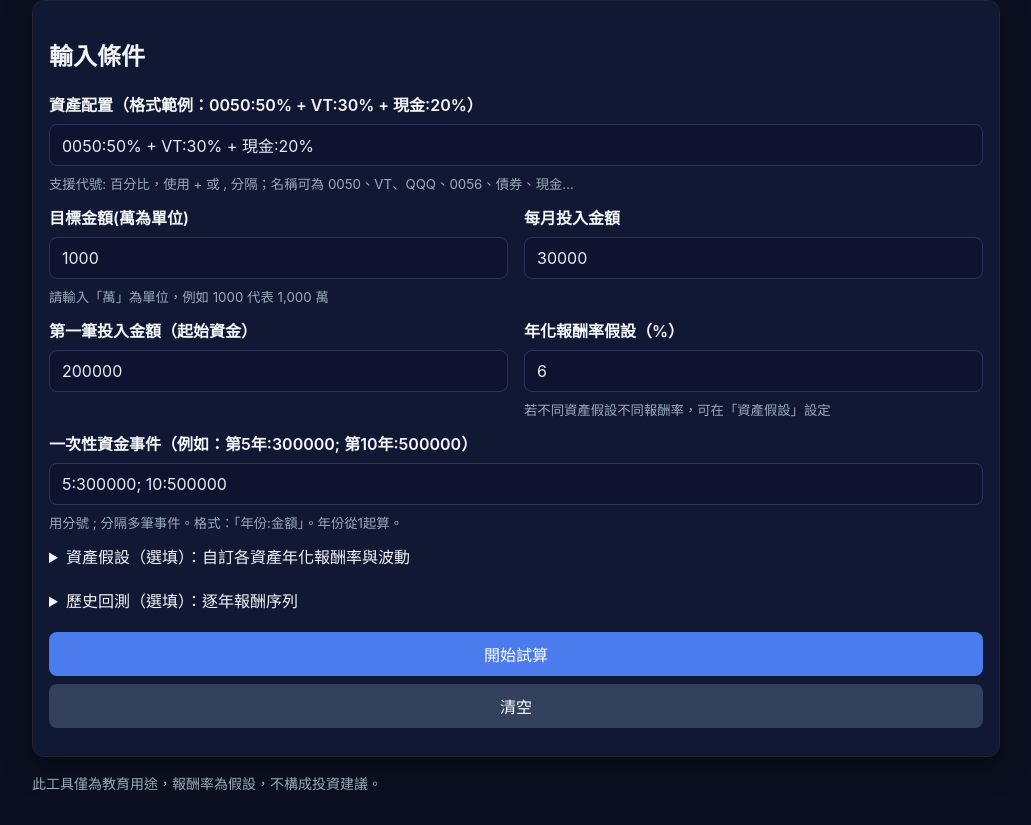
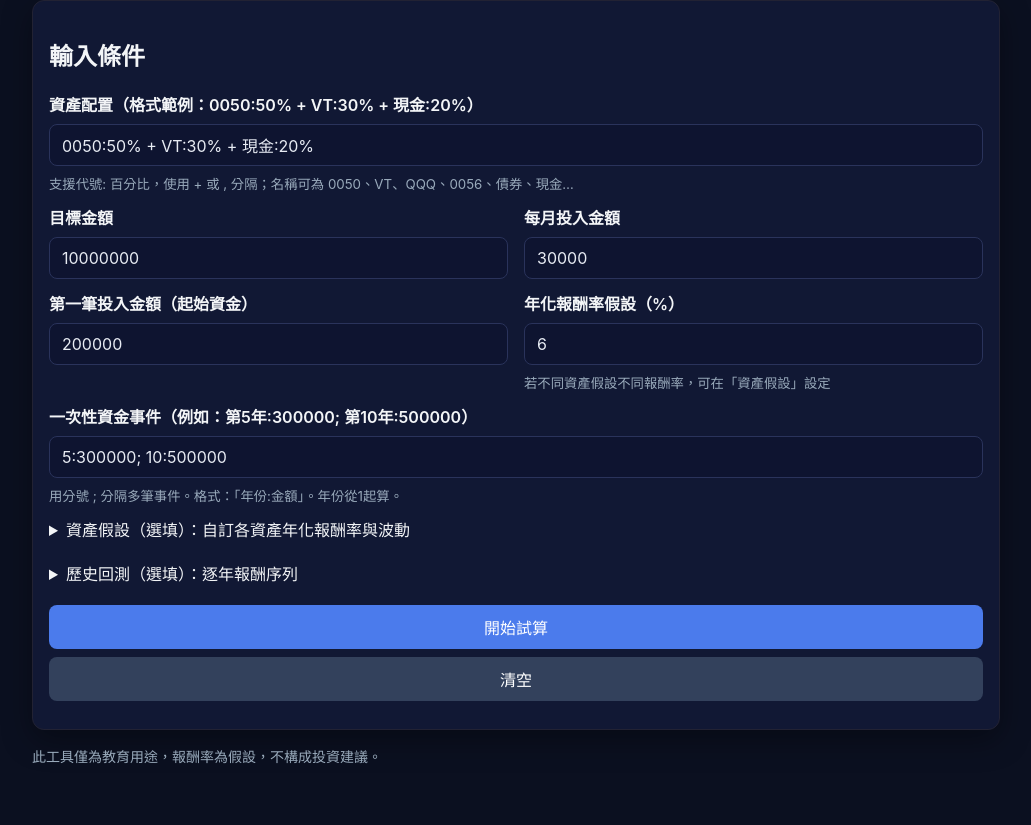
Before and after one commit to sunmin-oss/retirement-planner, a plain HTML site: page retire-planner/index.html in a window 1280 px wide. Shown: the part 88-913 px from the top of the page, without its empty margins (124-1155 px from the left). After the commit the page ends 886 px from the top, so only its background shows below. Drawn offline with nearby package versions, Linux system fonts and the light colour scheme.

Commit message:
chore: update retire-planner/index.html

```diff
--- a/retire-planner/index.html
+++ b/retire-planner/index.html
@@ -65,9 +65,8 @@
         </div>
         <div class="row two-col">
           <div>
-            <label for="target">目標金額(萬為單位)</label>
-            <input id="target" name="target" type="number" min="0" step="1" placeholder="1000" value="1000" required />
-            <small>請輸入「萬」為單位，例如 1000 代表 1,000 萬</small>
+            <label for="target">目標金額</label>
+            <input id="target" name="target" type="number" min="0" step="1000" placeholder="10000000" value="10000000" required />
           </div>
           <div>
             <label for="monthly">每月投入金額</label>
```
